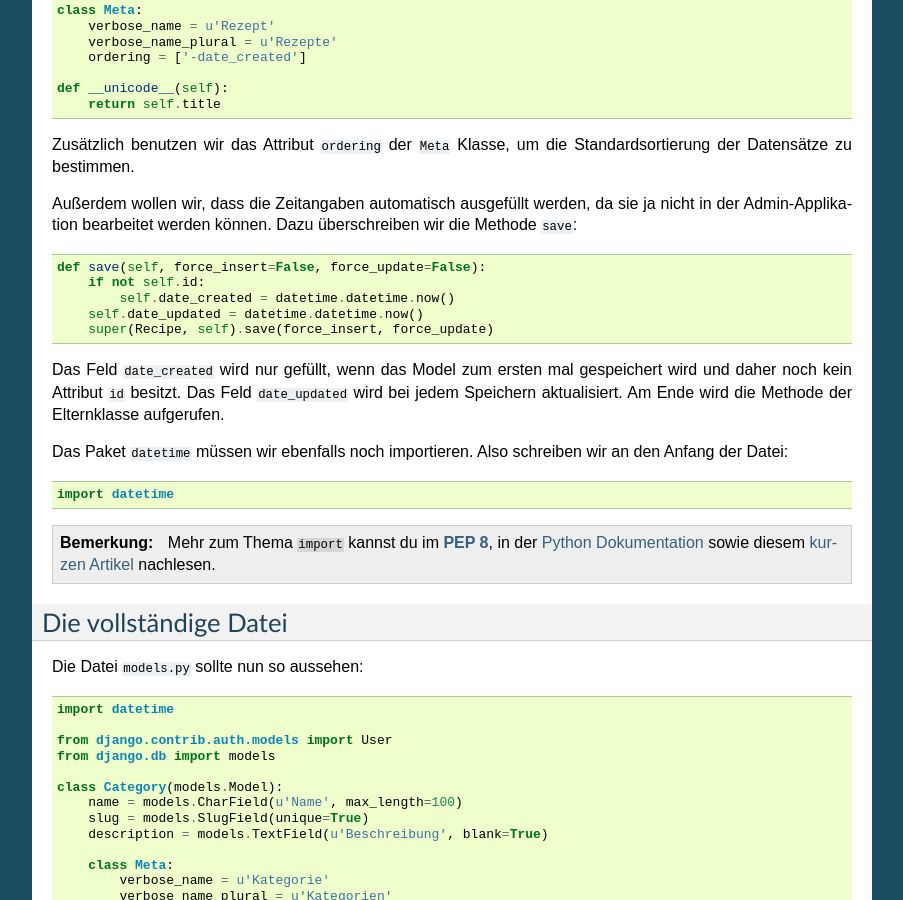
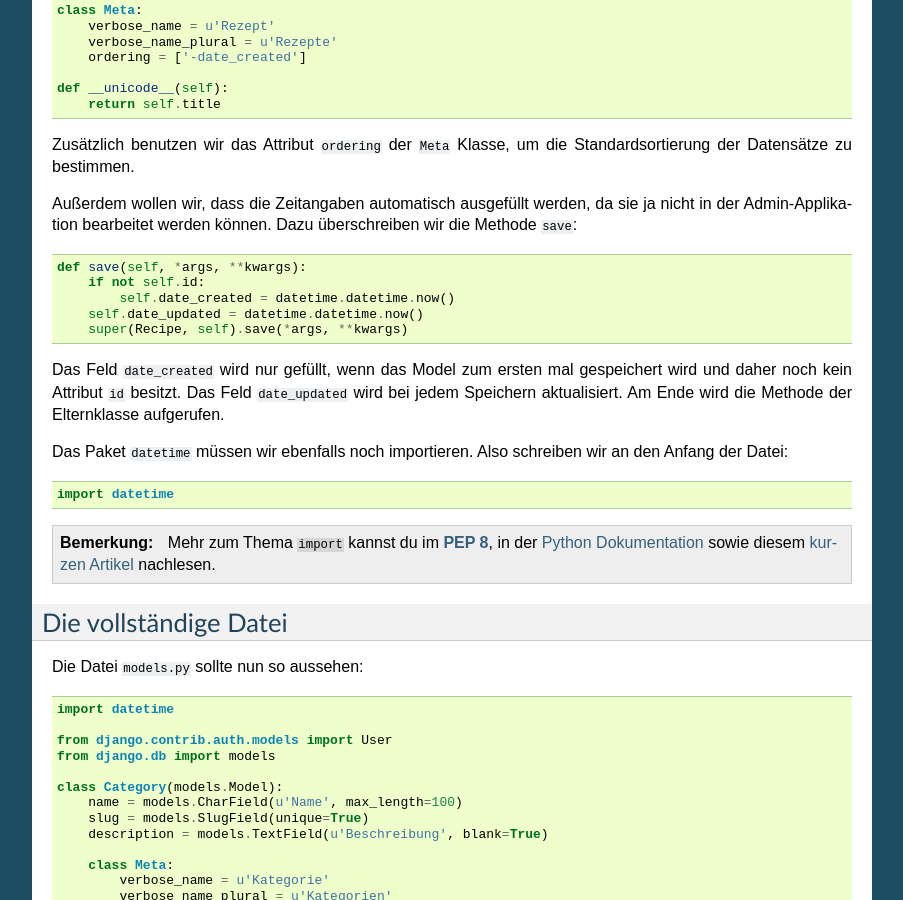
Before and after one commit to keimlink/django-workshop, a Sphinx documentation site: the page built from docs/erste_schritte/app.rst, in a window 1280 px wide and 900 px high, scrolled down 2609 px. Shown: the whole window, without its empty margins (198-1101 px from the left). Built offline with Sphinx 7.4.7, drawn with Linux system fonts in a browser that asks for light colours.

Commit message:
save-Methode im Text mit *agrs und **kwargs ausgestattet.

```diff
--- a/docs/erste_schritte/app.rst
+++ b/docs/erste_schritte/app.rst
@@ -140,11 +140,11 @@
 
 Außerdem wollen wir, dass die Zeitangaben automatisch ausgefüllt werden, da sie ja nicht in der Admin-Applikation bearbeitet werden können. Dazu überschreiben wir die Methode ``save``::
 
-        def save(self, force_insert=False, force_update=False):
+        def save(self, *args, **kwargs):
             if not self.id:
                 self.date_created = datetime.datetime.now()
             self.date_updated = datetime.datetime.now()
-            super(Recipe, self).save(force_insert, force_update)
+            super(Recipe, self).save(*args, **kwargs)
 
 Das Feld ``date_created`` wird nur gefüllt, wenn das Model zum ersten mal gespeichert wird und daher noch kein Attribut ``id`` besitzt. Das Feld ``date_updated`` wird bei jedem Speichern aktualisiert. Am Ende wird die Methode der Elternklasse aufgerufen.
 
```
